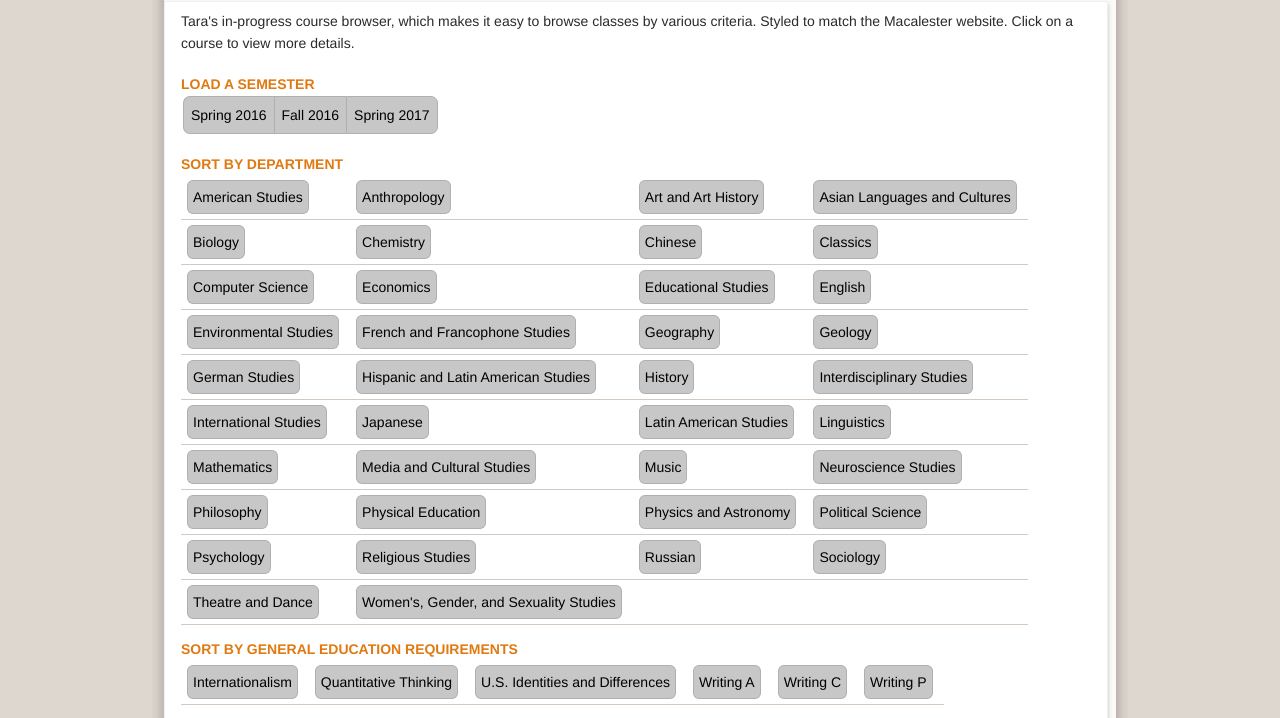
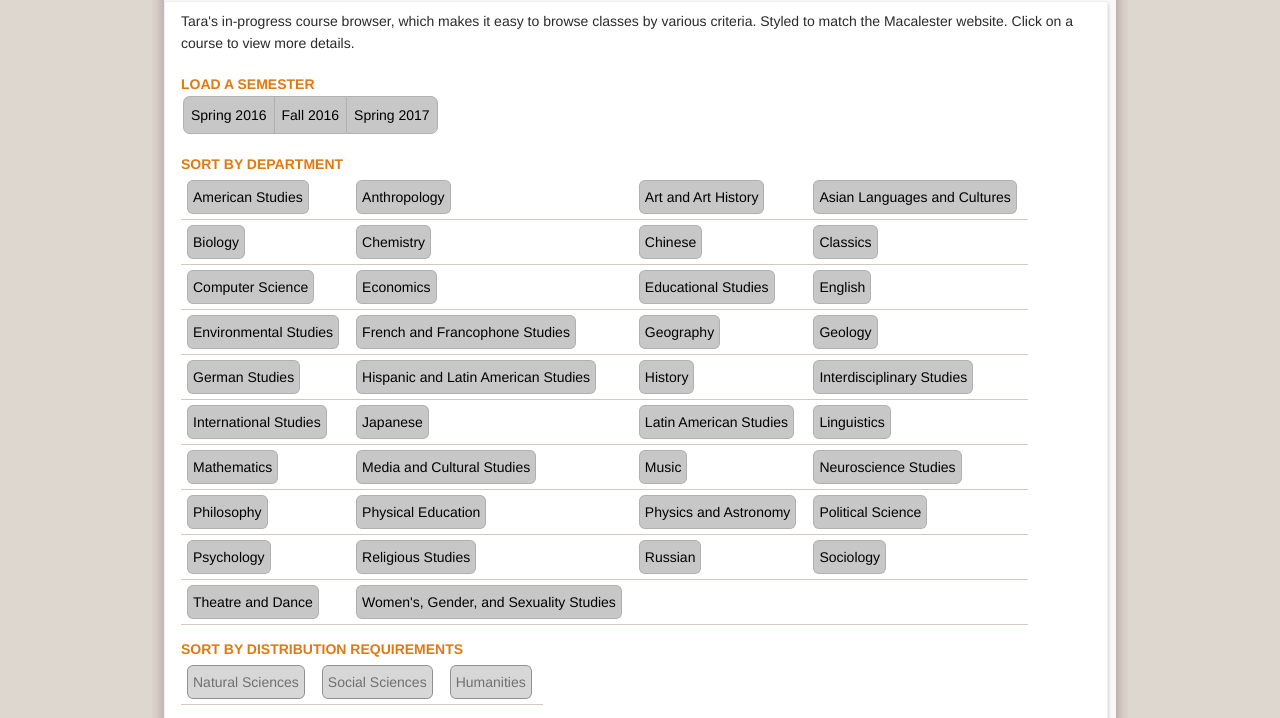
Before and after one commit to Cheeseyx/course-browser, a plain HTML site: page macalester-style.html in a window 1280 px wide. Shown: the part 217-935 px from the top of the page. Drawn offline with nearby package versions, Linux system fonts and the light colour scheme; a script that the page names is missing.

Commit message:
Added distribution filter row to mac style

```diff
--- a/macalester-style.html
+++ b/macalester-style.html
@@ -150,6 +150,8 @@ a.materials img {
 
  <h3 class="short-margin">Sort by department</h3>
  <table class="ui" id="departments" width="100%"></table>
+ <h3 class="short-margin">Sort by Distribution Requirements</h3>
+ <table class="ui" id="distribution" width="100%"></table>
  <h3 class="short-margin">Sort by General Education Requirements</h3>
  <table class="ui" id="gened" width="100%"></table>
 <h3 class="short-margin">Other options</h3>
@@ -167,6 +169,7 @@ a.materials img {
  <script src="courseData2017spring.js"></script>
  <script src="departments.js"></script>
  <script src="gened.js"></script>
+ <script src="distribution.js"></script>
  <script src="courseDescriptions.js"></script>
  <script src="crndata.js"></script>
  <script src="mainScript.js"></script>
--- a/style.css
+++ b/style.css
@@ -12,12 +12,27 @@
 	--ui-text-selected-color: #ffffff;
 
 
+	--ui-bg-disabled-color: #d7d7d7;
+	--ui-border-disabled-color: #909090;
+	--ui-text-disabled-color: #707070;
+
+
+
 
 	--stripe-odd-color: #e0e0e0;
 	--stripe-even-color: #d6d6d6;
 	--stripe-details-color: #f9f9f9;
 	--stripe-hover-color: #c9c9c9;
 	--stripe-details-hover-color: #cfcfcf;
+}
+
+.ui{
+	-webkit-touch-callout: none;
+    -webkit-user-select: none;
+    -khtml-user-select: none;
+    -moz-user-select: none;
+    -ms-user-select: none;
+	user-select: none;
 }
 
 
@@ -158,3 +173,10 @@ div.ui{
 .press-button label span:active {
 	background-color: var(--ui-bg-active-color);
 }
+
+
+.check-button input:disabled + span, .press-button lavel span{
+	border-color: var(--ui-border-disabled-color);
+	background-color: var(--ui-bg-disabled-color);
+	color: var(--ui-text-disabled-color);
+}
```
